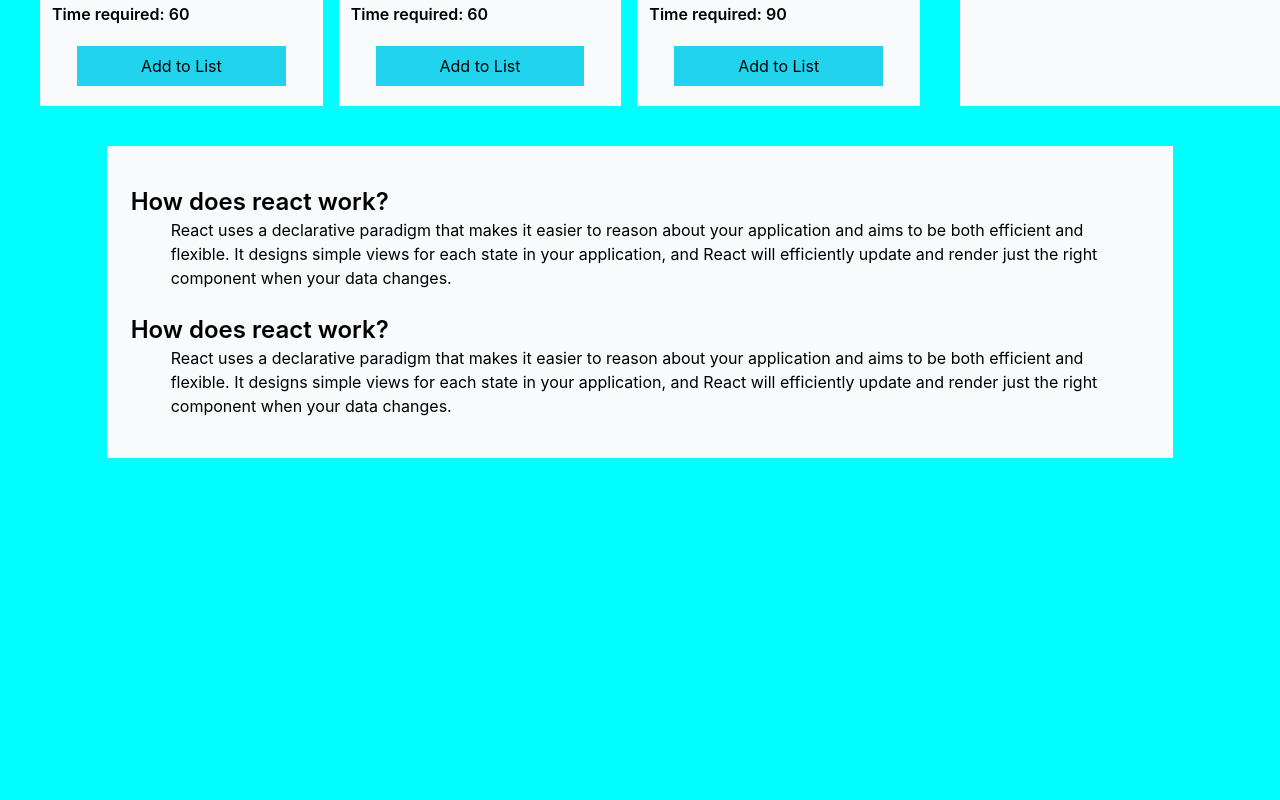
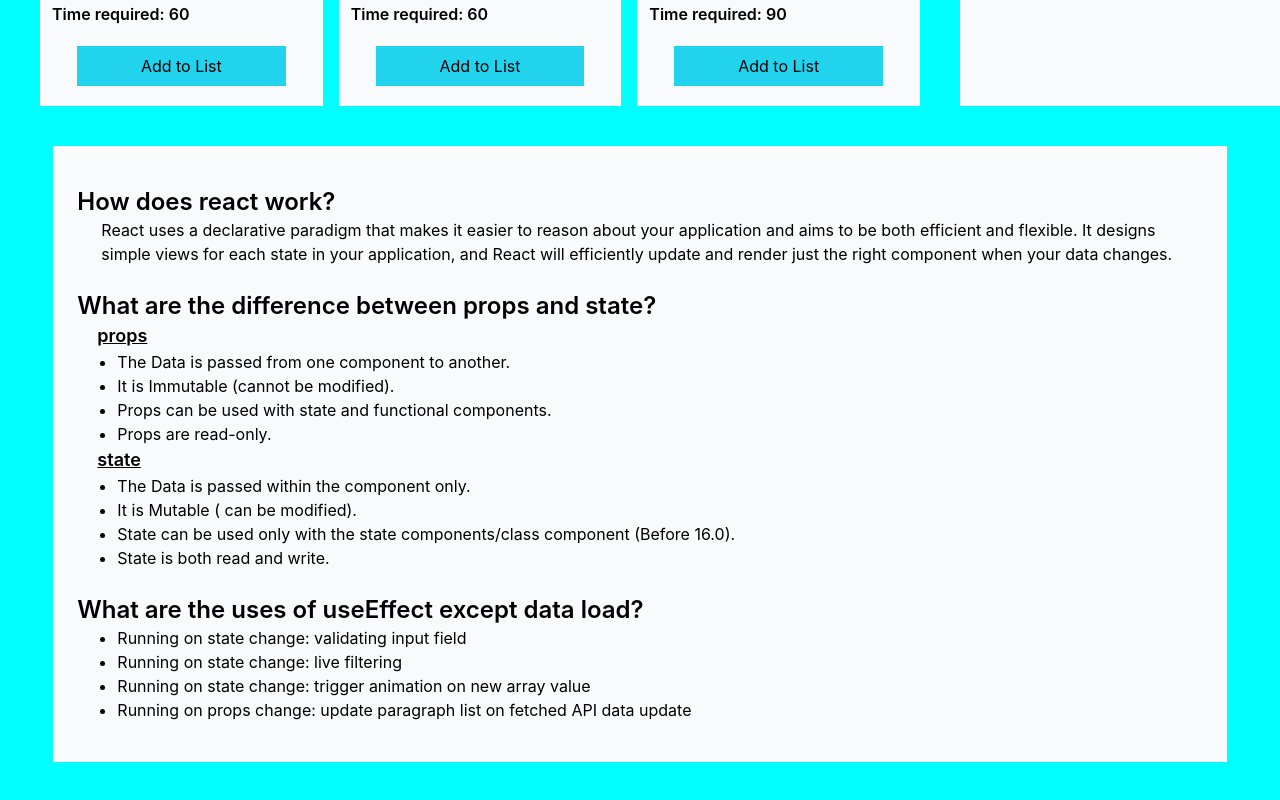
Before and after one commit to Rahat73/Fitness-Guru, a React (Create React App) app: page / in a window 1280 px wide. Shown: the part 1161-1961 px from the top of the page. Before the commit the page ends 1659 px from the top, so only its background shows below. Built offline with nearby package versions, Linux system fonts and the light colour scheme.

Commit message:
question answered

```diff
--- a/src/components/QnA/QnA.js
+++ b/src/components/QnA/QnA.js
@@ -3,17 +3,41 @@
 const QnA = () => {
     return (
         <div>
-            <div className='bg-slate-50 w-5/6 mx-auto my-10 px-6 py-4'>
+            <div className='bg-slate-50 w-11/12 mx-auto my-10 px-6 py-4'>
                 <div className='my-6'>
                     <h1 className='font font-semibold text-2xl'>How does react work?</h1>
-                    <p className='px-10'>React uses a declarative paradigm that makes it easier to reason about your application and aims to be both efficient and flexible. It designs simple views for each state in your application, and React will efficiently update and render just the right component when your data changes.</p>
+                    <p className='px-6'>React uses a declarative paradigm that makes it easier to reason about your application and aims to be both efficient and flexible. It designs simple views for each state in your application, and React will efficiently update and render just the right component when your data changes.</p>
                 </div>
                 <div className='my-6'>
-                    <h1 className='font font-semibold text-2xl'>How does react work?</h1>
-                    <p className='px-10'>React uses a declarative paradigm that makes it easier to reason about your application and aims to be both efficient and flexible. It designs simple views for each state in your application, and React will efficiently update and render just the right component when your data changes.</p>
+                    <h1 className='font font-semibold text-2xl'>What are the difference between props and state?</h1>
+                    <div>
+                        <h1 className='text-lg font-semibold mx-5 underline'>props</h1>
+                        <ul className='list-disc px-10'>
+                            <li>The Data is passed from one component to another.</li>
+                            <li>It is Immutable (cannot be modified).</li>
+                            <li>Props can be used with state and functional components.</li>
+                            <li>Props are read-only.</li>
+                        </ul>
+                        <h1 className='text-lg font-semibold mx-5 underline'>state</h1>
+                        <ul className='list-disc px-10'>
+                            <li>The Data is passed within the component only.</li>
+                            <li>It is Mutable ( can be modified).</li>
+                            <li>State can be used only with the state components/class component (Before 16.0).</li>
+                            <li>State is both read and write.</li>
+                        </ul>
+                    </div>
+                </div>
+                <div className='my-6'>
+                    <h1 className='font font-semibold text-2xl'>What are the uses of useEffect except data load?</h1>
+                    <ul className='list-disc px-10'>
+                        <li>Running on state change: validating input field</li>
+                        <li>Running on state change: live filtering</li>
+                        <li>Running on state change: trigger animation on new array value</li>
+                        <li>Running on props change: update paragraph list on fetched API data update</li>
+                    </ul>
                 </div>
             </div>
-        </div>
+        </div >
     );
 };
 
```
